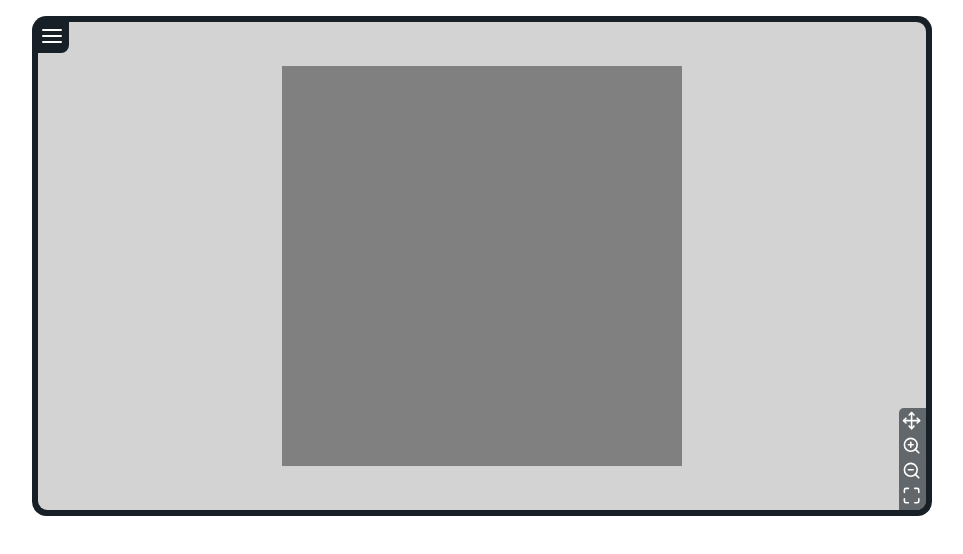
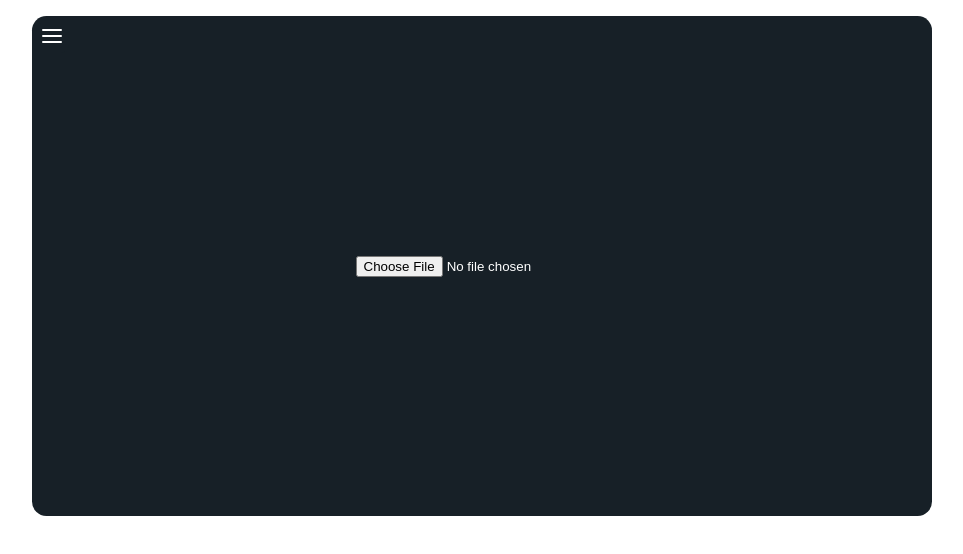
Before and after one commit to jeropardor/tfg-react, a React (Create React App) app: page / in a window 1280 px wide. Shown: the top 554 px of the page, without its empty margins (158-1121 px from the left). Built offline with nearby package versions, Linux system fonts and the light colour scheme.

Commit message:
file input

```diff
--- /dev/null
+++ b/src/components/shared/zoomComponent/DragZoomWrapper.jsx
@@ -0,0 +1,75 @@
+import { useEffect, useLayoutEffect, useRef, useState } from "react";
+import classNames from "classnames";
+
+import DragWrapper from "./DragWrapper";
+import ZoomWrapper from "./ZoomWrapper";
+import ZoomButtons from "./ZoomButtons";
+
+import "./zoom.scss";
+
+const SCALE_FACTOR = 0.8;
+
+const DragZoomWrapper = ({ children }) => {
+  const zoomRef = useRef();
+  const viewRef = useRef();
+
+  const [translate, setTranslate] = useState({
+    x: 0,
+    y: 0,
+  });
+  const [isMoving, setIsMoving] = useState(false);
+  const [scale, setScale] = useState(1);
+
+  const handleDragMove = (e) => {
+    if (!isMoving) return;
+
+    setTranslate({
+      x: translate.x + e.movementX,
+      y: translate.y + e.movementY,
+    });
+  };
+
+  const resetPosition = () => {
+    setTranslate({ x: 0, y: 0 });
+    setScale(zoomRef.current.clientHeight / viewRef.current.clientHeight);
+  };
+
+  const handleScale = (delta) => {
+    setScale((scale) => scale * (delta * SCALE_FACTOR));
+  };
+  const handleScaleUp = () => handleScale(2);
+  const handleScaleDown = () => handleScale(0.5);
+
+  return (
+    <div className="dragZoomWrapper-window">
+      <DragWrapper
+        onDragMove={handleDragMove}
+        className={classNames({ isMoving: isMoving })}
+      >
+        <ZoomWrapper handleScale={handleScale} innerRef={zoomRef}>
+          <div
+            ref={viewRef}
+            className="dragZoomWrapper"
+            style={{
+              transform: `translateY(-50%)
+              translateX(${translate.x}px)
+              translateY(${translate.y}px)
+              scale(${scale})`,
+            }}
+          >
+            {children}
+          </div>
+        </ZoomWrapper>
+      </DragWrapper>
+      <ZoomButtons
+        isMoving={isMoving}
+        setIsMoving={setIsMoving}
+        resetPosition={resetPosition}
+        handleScaleUp={handleScaleUp}
+        handleScaleDown={handleScaleDown}
+      />
+    </div>
+  );
+};
+
+export default DragZoomWrapper;
--- a/src/components/shared/zoomComponent/zoom.scss
+++ b/src/components/shared/zoomComponent/zoom.scss
@@ -1,11 +1,29 @@
+.dragZoomWrapper-window {
+  position: relative;
+  width: 100%;
+  height: 100%;
+
+  color: var(--bg-color);
+  background-color: lightgray;
+}
+
+.dragZoomWrapper {
+  display: inline-block;
+  position: relative;
+  top: 50%;
+}
+
+.isMoving {
+  cursor: grab;
+}
+
+
 .zoomWrapper,
 .draggableWrapper {
   position: relative;
   width: 100%;
   height: 100%;
   overflow: hidden;
-
-
 
   & > .zoomable {
     position: absolute;
--- a/src/components/view/view.jsx
+++ b/src/components/view/view.jsx
@@ -1,71 +1,36 @@
-import { useRef, useState } from "react";
+import { useState } from "react";
 
-import DragWrapper from "../shared/zoomComponent/DragWrapper";
-import ZoomWrapper from "../shared/zoomComponent/ZoomWrapper";
-import ZoomButtons from "../shared/zoomComponent/ZoomButtons";
+import DragZoomWrapper from "../shared/zoomComponent/DragZoomWrapper";
 
 import "./view.scss";
-import classNames from "classnames";
 
 const SCALE_FACTOR = 0.8;
 
 const View = () => {
-  const zoomRef = useRef();
-  const viewRef = useRef();
-
-  const [translate, setTranslate] = useState({
-    x: 0,
-    y: 0,
-  });
-  const [isMoving, setIsMoving] = useState(false);
-  const [scale, setScale] = useState(1);
-
-  const handleDragMove = (e) => {
-    if (!isMoving) return;
-
-    setTranslate({
-      x: translate.x + e.movementX,
-      y: translate.y + e.movementY,
-    });
-  };
-
-  const resetPosition = () => {
-    setTranslate({ x: 0, y: 0 });
-    setScale(zoomRef.current.clientHeight / viewRef.current.clientHeight);
-  };
-
-  const handleScale = (delta) => {
-    setScale((scale) => scale * (delta * SCALE_FACTOR));
-  };
-  const handleScaleUp = () => handleScale(2);
-  const handleScaleDown = () => handleScale(0.5);
+  const [image, setImage] = useState(null);
 
   return (
-    <div className="view-window">
-      <DragWrapper
-        onDragMove={handleDragMove}
-        className={classNames({ isMoving: isMoving })}
-      >
-        <ZoomWrapper handleScale={handleScale} innerRef={zoomRef}>
-          <div
-            ref={viewRef}
-            className="view"
-            style={{
-              transform: `translateY(-50%)
-              translateX(${translate.x}px)
-              translateY(${translate.y}px)
-              scale(${scale})`,
-            }}
-          ></div>
-        </ZoomWrapper>
-      </DragWrapper>
-      <ZoomButtons
-        isMoving={isMoving}
-        setIsMoving={setIsMoving}
-        resetPosition={resetPosition}
-        handleScaleUp={handleScaleUp}
-        handleScaleDown={handleScaleDown}
-      />
+    <div className="view">
+      {image ? (
+        <DragZoomWrapper>
+          <div className="view-image-container">
+            <img
+              draggable="false"
+              src={URL.createObjectURL(image)}
+              alt="view image"
+            />
+          </div>
+        </DragZoomWrapper>
+      ) : (
+        <input
+          type="file"
+          name="image"
+          onChange={(event) => {
+            console.log(event.target.files[0]);
+            setImage(event.target.files[0]);
+          }}
+        />
+      )}
     </div>
   );
 };
--- a/src/components/view/view.scss
+++ b/src/components/view/view.scss
@@ -1,26 +1,22 @@
-
-.view-window {
-  position: relative;
-  margin: .4em;
+.view {
+  display: flex;
+  flex-direction: row;
+  align-items: center;
+  justify-content: center;
+  flex-grow: 1;
   overflow: hidden;
 
-  flex-grow: 1;
-
-  color: var(--bg-color);
-  background-color: lightgray;
+  margin: .4em;
   border-radius: .6em;
 }
 
-.view {
-  display: inline-block;
-  position: relative;
-  width: 400px;
-  height: 400px;
-  top: 50%;
+.view-image-container {
+  border: 1px solid rgba(var(--bg-color-rgb), 0.4);
 
-  background-color: gray;
+  & > img {
+    user-drag: none;
+    user-select: none;
+    width: 600px;
+    height: auto;
+  }
 }
-
-.isMoving {
-  cursor: grab;
-}
```
